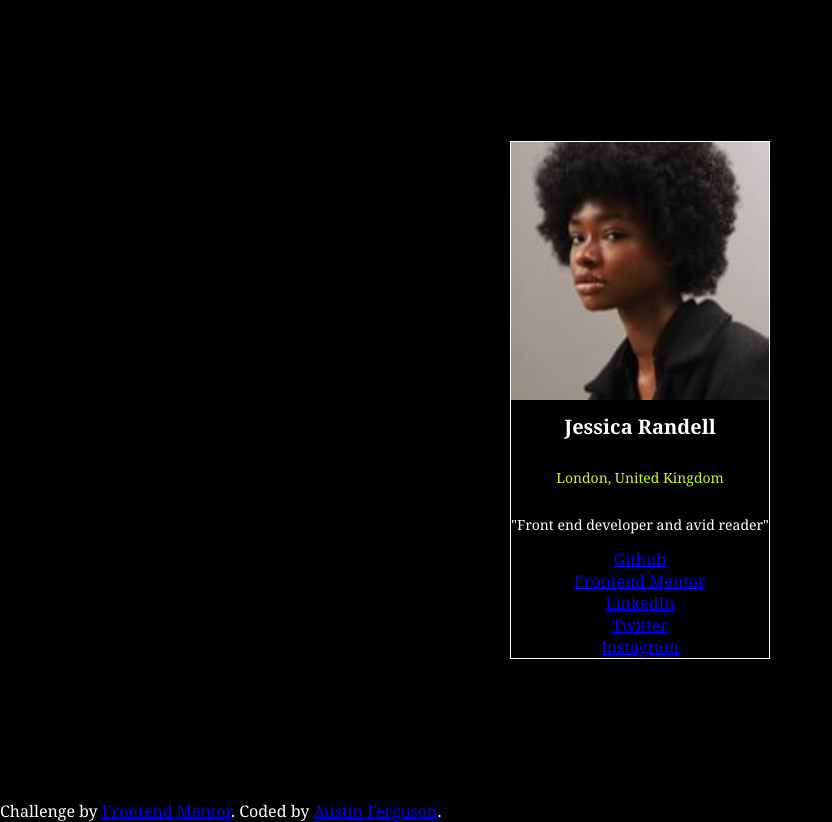
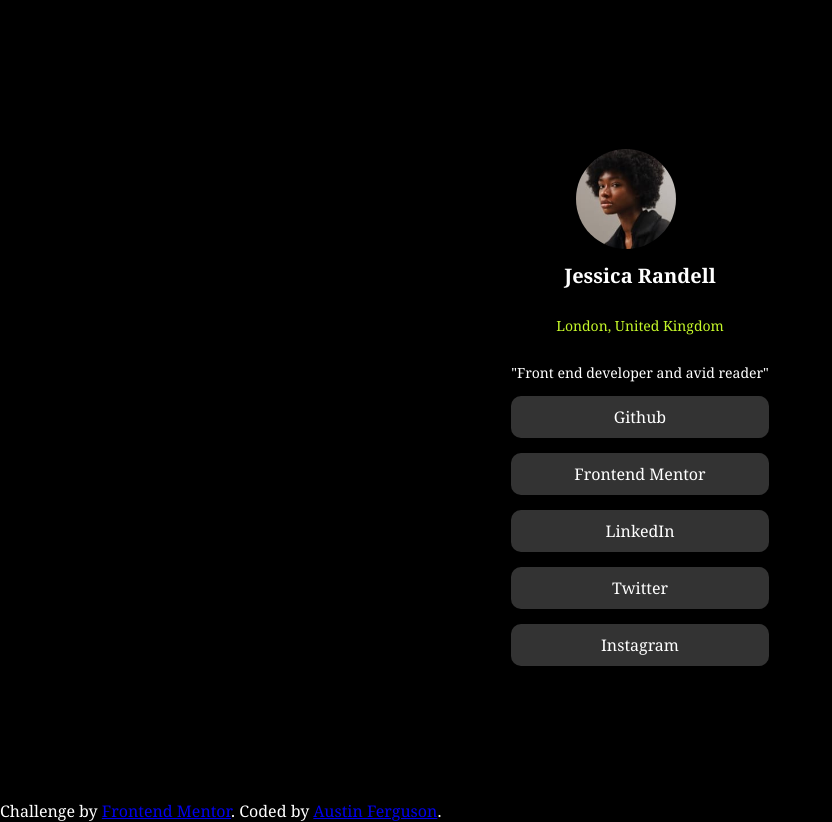
Before and after one commit to aferguson33/social-link-profile-main, a plain HTML site: page index.html in a window 1280 px wide. Shown: the whole page, without its empty margins (0-832 px from the left). Drawn offline with Linux system fonts and the light colour scheme.

Commit message:
Adding hover functionality to the links
Also added img styling

```diff
--- a/styles.css
+++ b/styles.css
@@ -29,6 +29,33 @@ p{
 .text-container{
    display:flex;
    flex-direction:column;
-   border:1px solid white;
    text-align:center;
 }
+
+.text-container img{
+    border-radius:50%;
+    width:100px;
+    height:100px;
+    margin-left:65px;
+    margin-top:30px;
+}
+
+.link-btn{
+    text-decoration:none;
+    padding:10px;
+    background-color:hsl(0, 0%, 20%);
+    margin-bottom:15px;
+    color:white;
+    border-radius:10px;
+}
+
+.link-btn:hover{
+    color:black;
+    background-color:white;
+}
+
+.grey-container{
+    padding:15px;
+    background-color:hsl(0, 0%, 12%);
+    border-radius:10px;
+}
```
